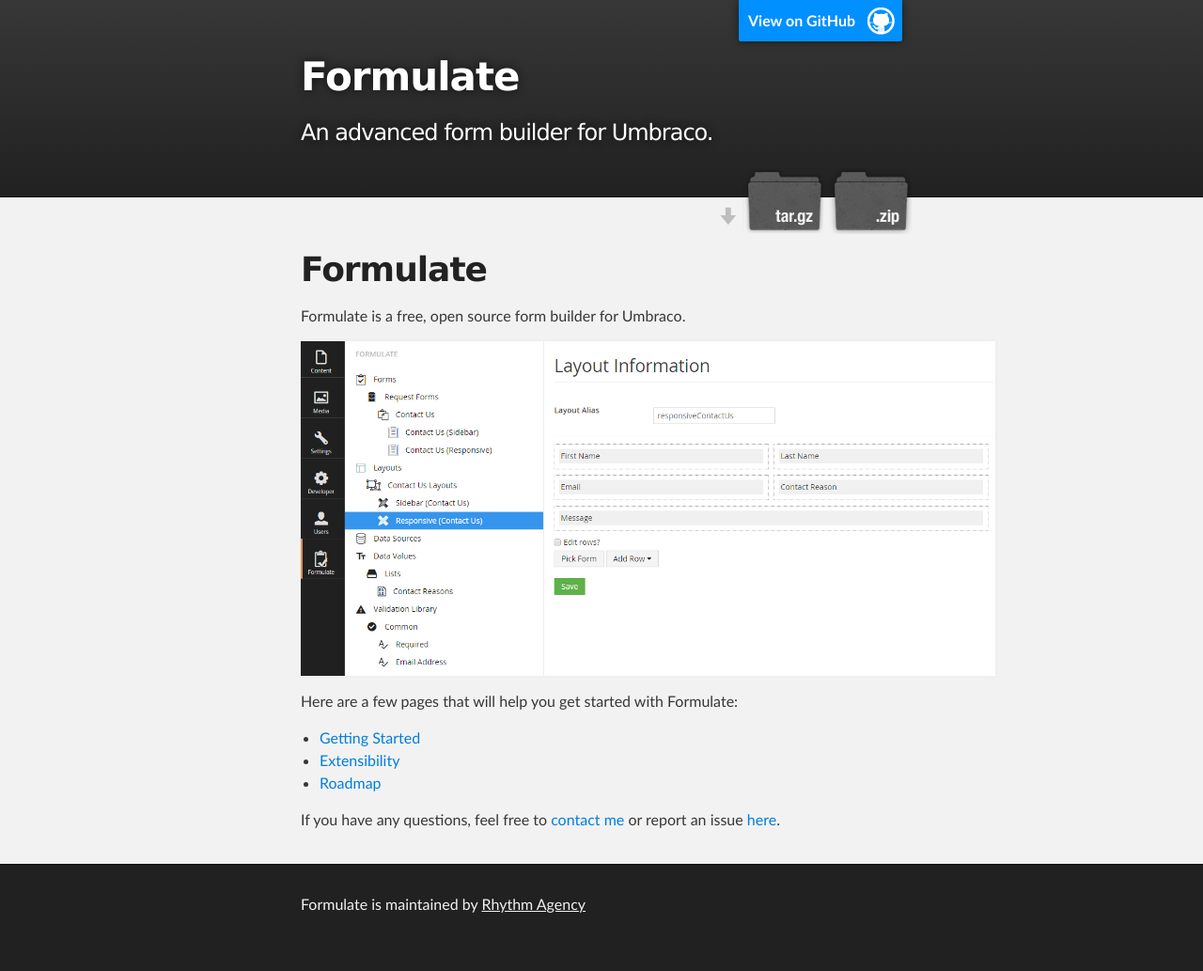
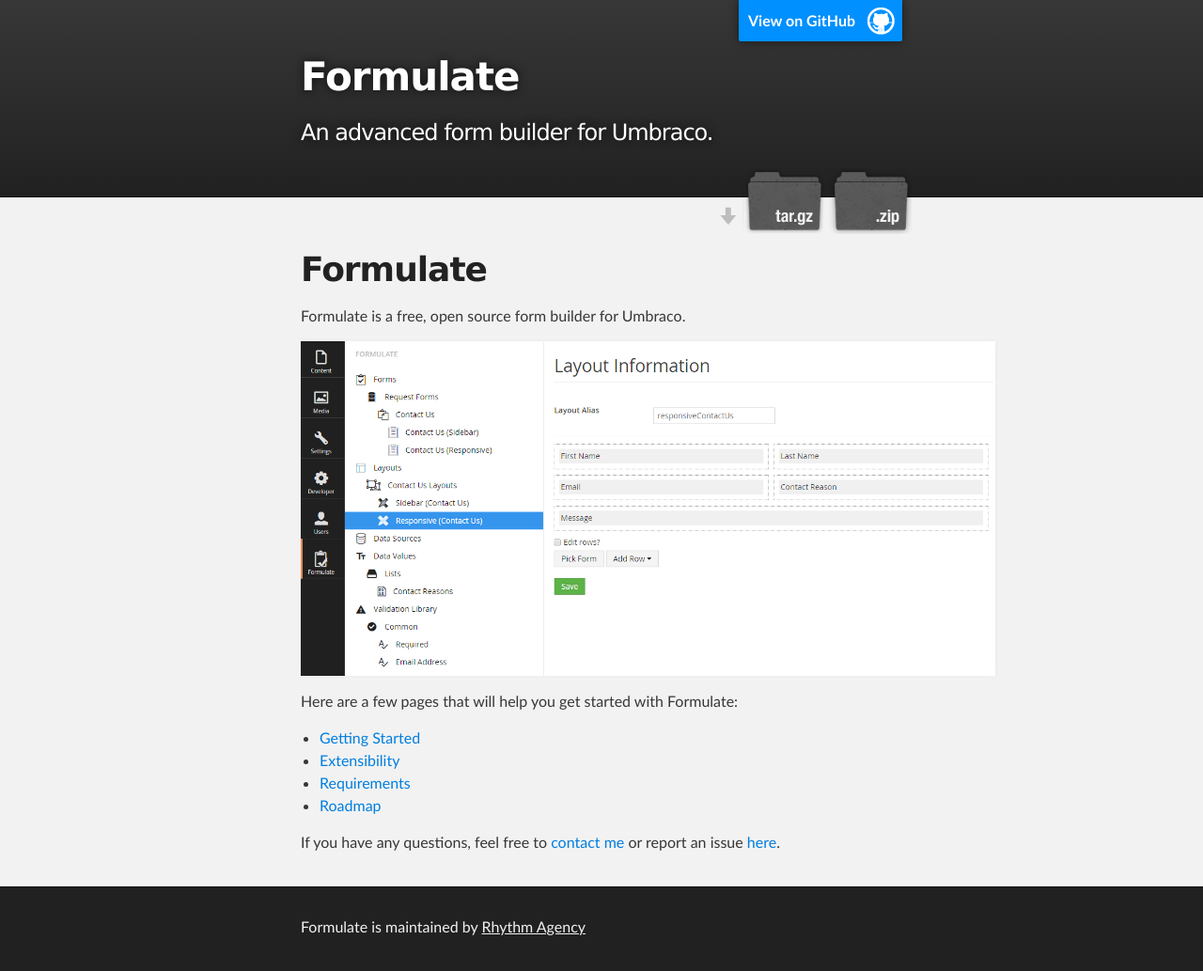
Before and after one commit to rhythmagency/formulate, a Jekyll site: the page built from index.md, in a window 1280 px wide. Shown: the whole page at 94% size. Built offline with Jekyll 4.4.1, drawn with Linux system fonts in a browser that asks for light colours; before the commit the page ends 1009 px from its top, so only the background shows below that.

Commit message:
Linked to requirements page.

```diff
--- a/index.md
+++ b/index.md
@@ -12,6 +12,7 @@
 
 * [Getting Started](/getting-started)
 * [Extensibility](/extensibility)
+* [Requirements](/requirements)
 * [Roadmap](/roadmap)
 
 If you have any questions, feel free to [contact me](http://www.nicholaswestby.com/contact/) or report an issue [here](https://github.com/rhythmagency/formulate/issues).
```
